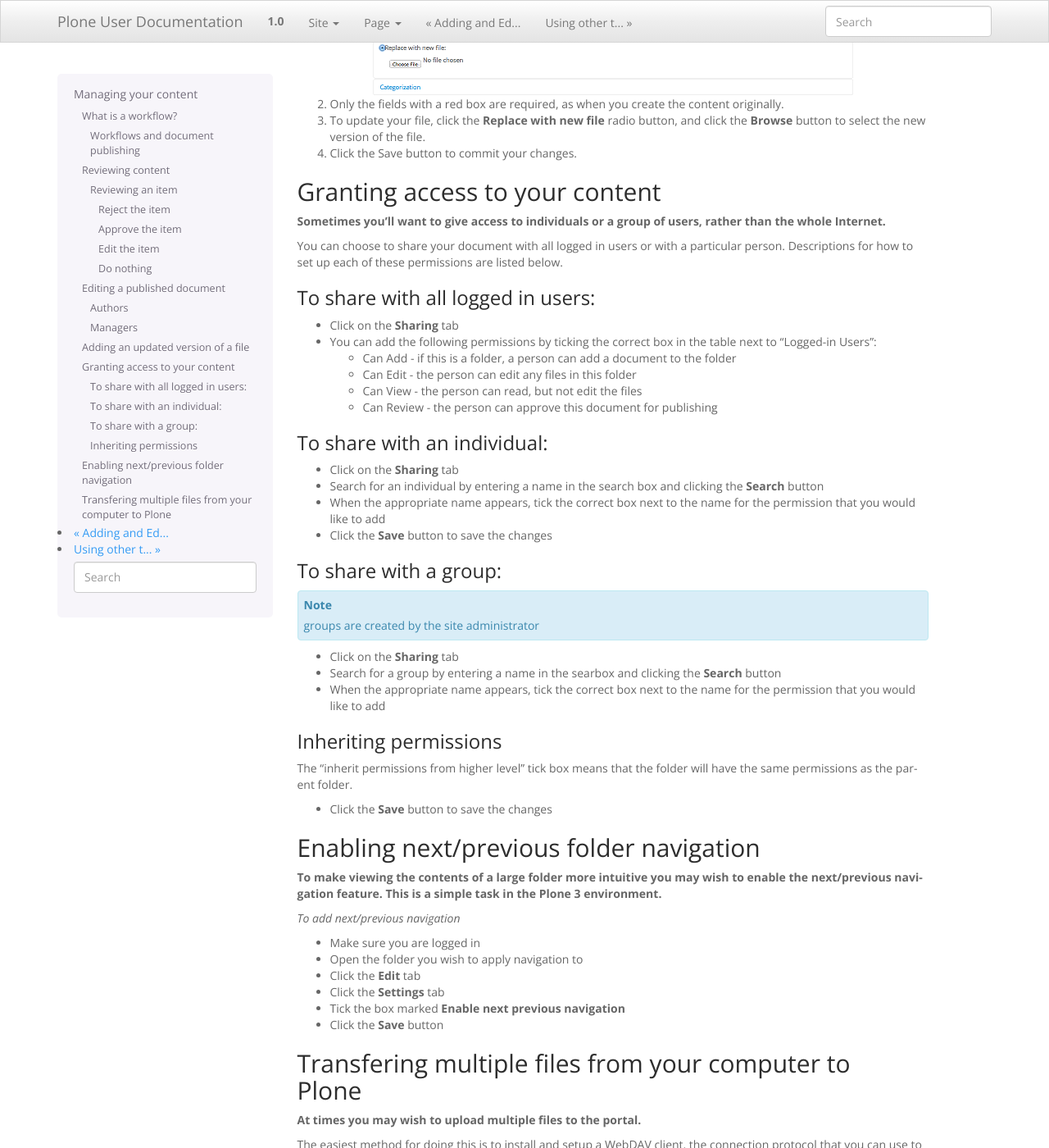
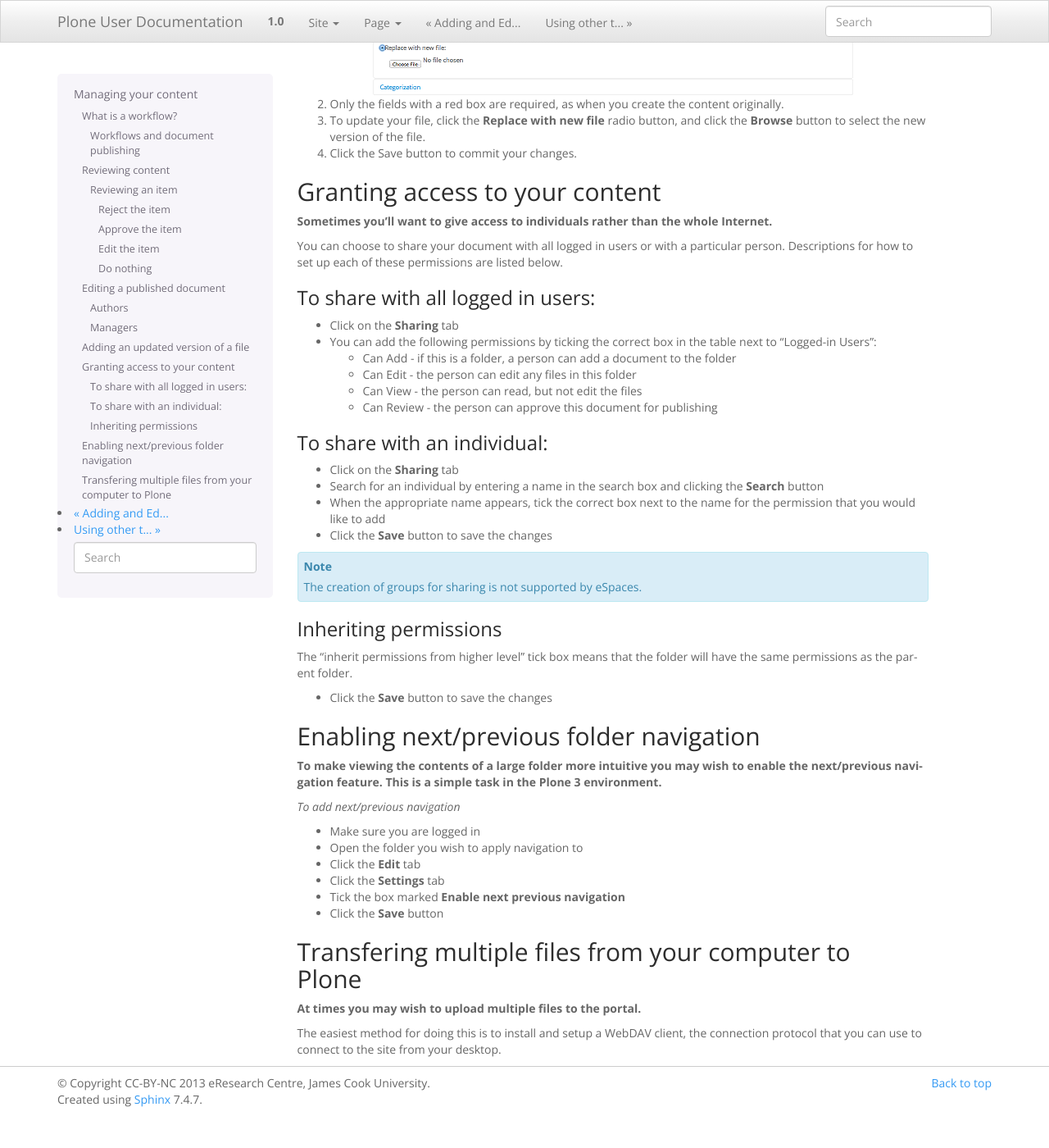
Before and after one commit to jcu-eresearch/plone-user-doc, a Sphinx documentation site: the page built from source/managingcontent.rst, in a window 1280 px wide and 1400 px high, scrolled down 2777 px. Shown: the whole window at 82% size. Built offline with Sphinx 7.4.7, drawn with Linux system fonts in a browser that asks for light colours; after the commit the page ends 4138 px from its top, so only the background shows below that.

Commit message:
Remove references to 'group' sharing.

```diff
--- a/source/managingcontent.rst
+++ b/source/managingcontent.rst
@@ -154,7 +154,7 @@
 Granting access to your content
 ===============================
 
-**Sometimes you'll want to give access to individuals or a group of users, rather than the whole Internet.**
+**Sometimes you'll want to give access to individuals rather than the whole Internet.**
 
 You can choose to share your document with all logged in users or with a
 particular person. Descriptions for how to set up each of these permissions
@@ -179,16 +179,10 @@
 * When the appropriate name appears, tick the correct box next to the name for the permission that you would like to add
 * Click the **Save** button to save the changes
 
-To share with a group:
-----------------------
-
 .. note::
 
-   groups are created by the site administrator
+   The creation of groups for sharing is not supported by eSpaces.
 
-* Click on the **Sharing** tab
-* Search for a group by entering a name in the searbox and clicking the **Search** button
-* When the appropriate name appears, tick the correct box next to the name for the permission that you would like to add
 
 Inheriting permissions
 ----------------------
```
